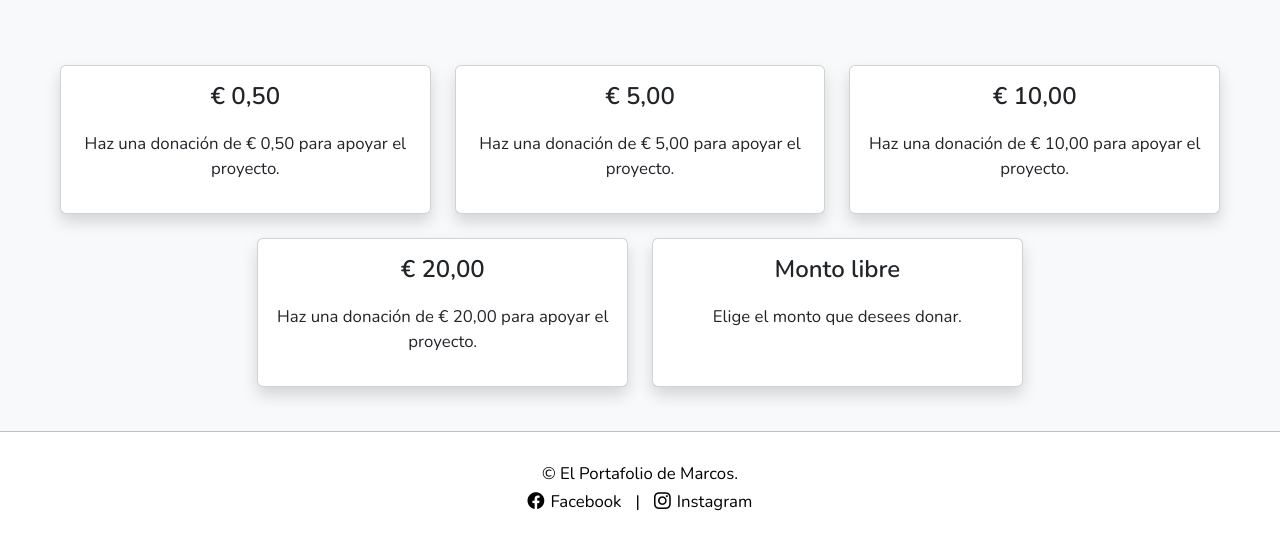
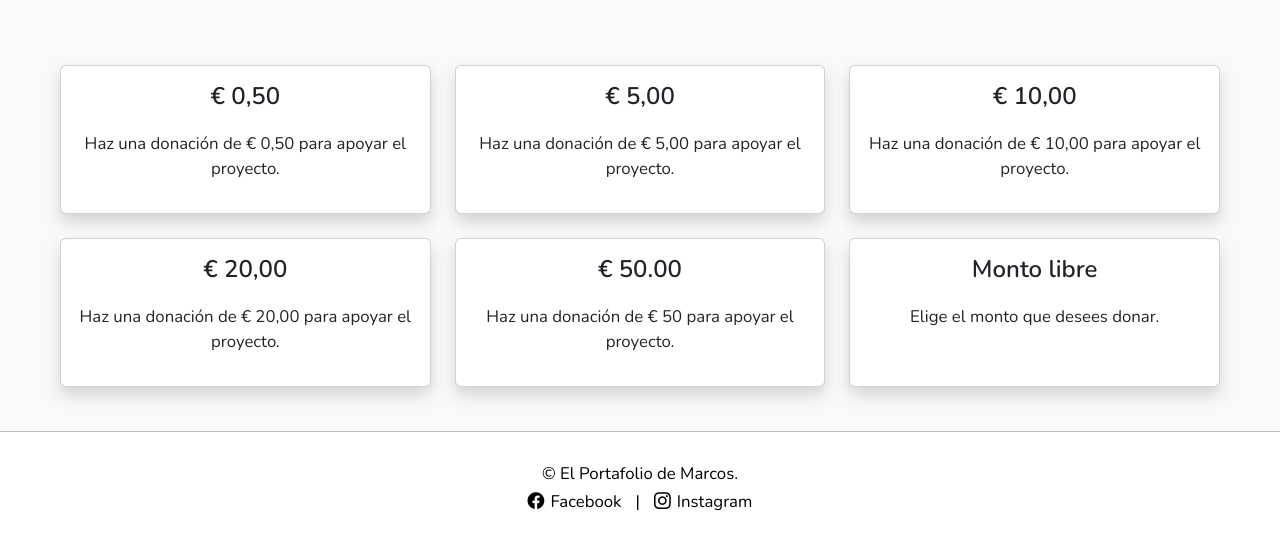
Before and after one commit to elportafoliodemarcos/elportafoliodemarcos, a Django app: page /es/colaboracion/ in a window 1280 px wide. Shown: the part 333-872 px from the top of the page. Run offline with Django 5.2, Linux system fonts and the light colour scheme; data comes from the database, SQL or seed files in the repository; some libraries are stand-ins or nearby versions.

Commit message:
Corrección botón de 50€ PayPal y cambios en colaboración

```diff
--- a/portafolio/templates/portafolio/colaboracion.html
+++ b/portafolio/templates/portafolio/colaboracion.html
@@ -30,12 +30,19 @@
                         <div id="paypal-10"></div>
                     {% elif opcion == 20 %}
                         <div id="paypal-20"></div>
-                    {% elif opcion == 50 %}
-                        <div id="paypal-50"></div>
                     {% endif %}
                 </div>
             </div>
             {% endfor %}
+
+            <!-- BOTÓN 50 € (div siempre presente fuera del for) -->
+            <div class="col-md-4 mb-4">
+                <div class="card h-100 shadow p-3 text-center">
+                    <h3 style="font-size: 1.5rem; font-weight: bold;">€ 50.00</h3>
+                    <p class="card-text">Haz una donación de <strong>€ 50</strong> para apoyar el proyecto.</p>
+                    <div id="paypal-container-PYXSCX8FMMJBE"></div>
+                </div>
+            </div>
 
             <!-- MONTO LIBRE -->
             <div class="col-md-4 mb-4">
@@ -52,8 +59,9 @@
 </section>
 
 <script>
-document.addEventListener("DOMContentLoaded", function () {
+document.addEventListener("DOMContentLoaded", function() {
 
+    // BOTONES EXISTENTES
     paypal.HostedButtons({
         hostedButtonId: "LWZ5YWW4SUDA2" // 0.50 €
     }).render("#paypal-050");
@@ -70,12 +78,14 @@ document.addEventListener("DOMContentLoaded", function () {
         hostedButtonId: "YXT39CD3Q9NNC" // 20 €
     }).render("#paypal-20");
 
+    // BOTÓN 50 € CORREGIDO
     paypal.HostedButtons({
-        hostedButtonId: "PYXSCX8FMMJBE" // 50 €
-    }).render("#paypal-50");
+        hostedButtonId: "PYXSCX8FMMJBE"
+    }).render("#paypal-container-PYXSCX8FMMJBE");
 
+    // MONTO LIBRE
     paypal.HostedButtons({
-        hostedButtonId: "MHXT95DBPJNDL" // monto libre
+        hostedButtonId: "MHXT95DBPJNDL"
     }).render("#paypal-libre");
 
 });
```
Also changed, not shown: favicon.png (added), logo.jpg (added), 1 other file.
